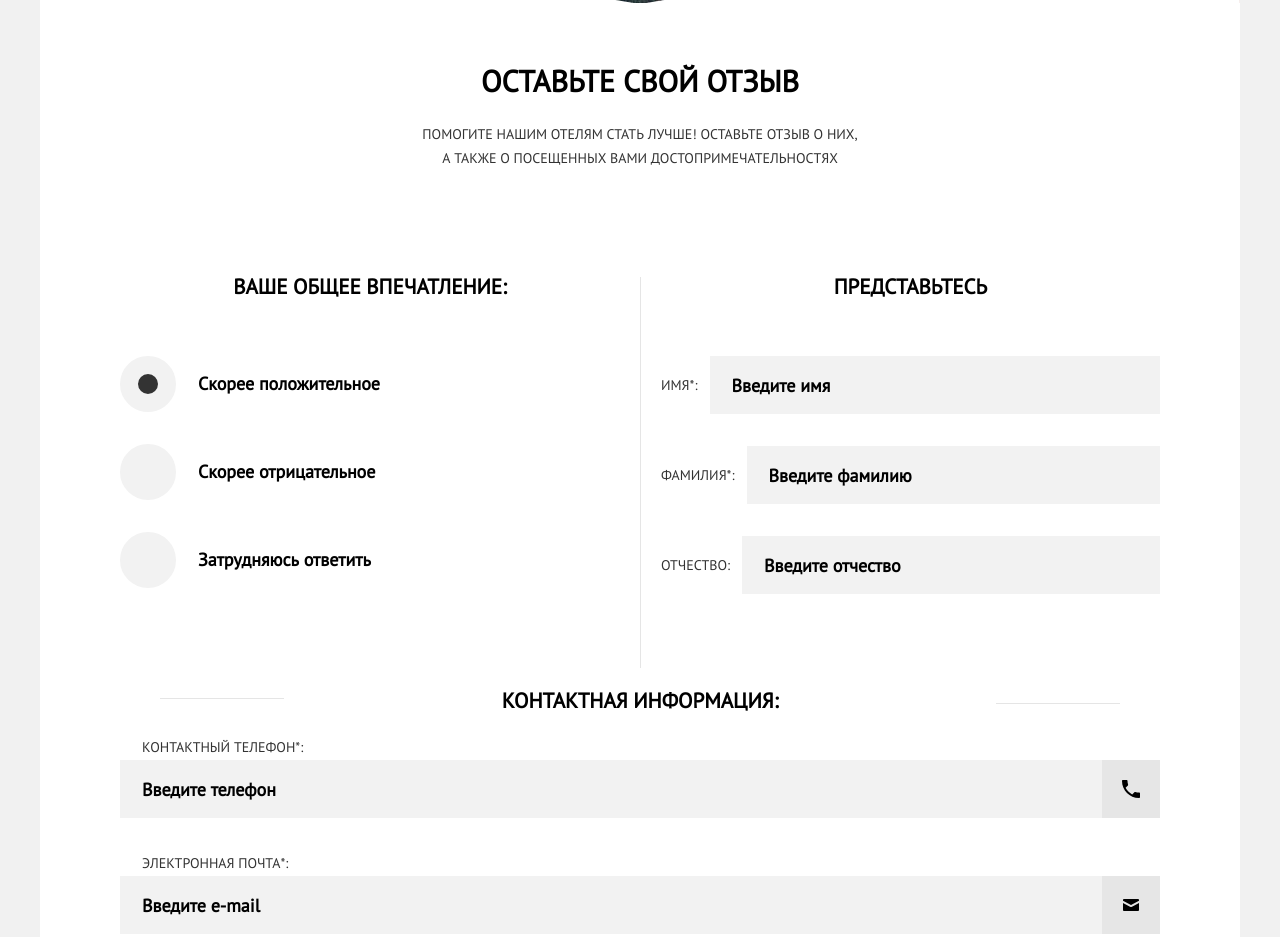
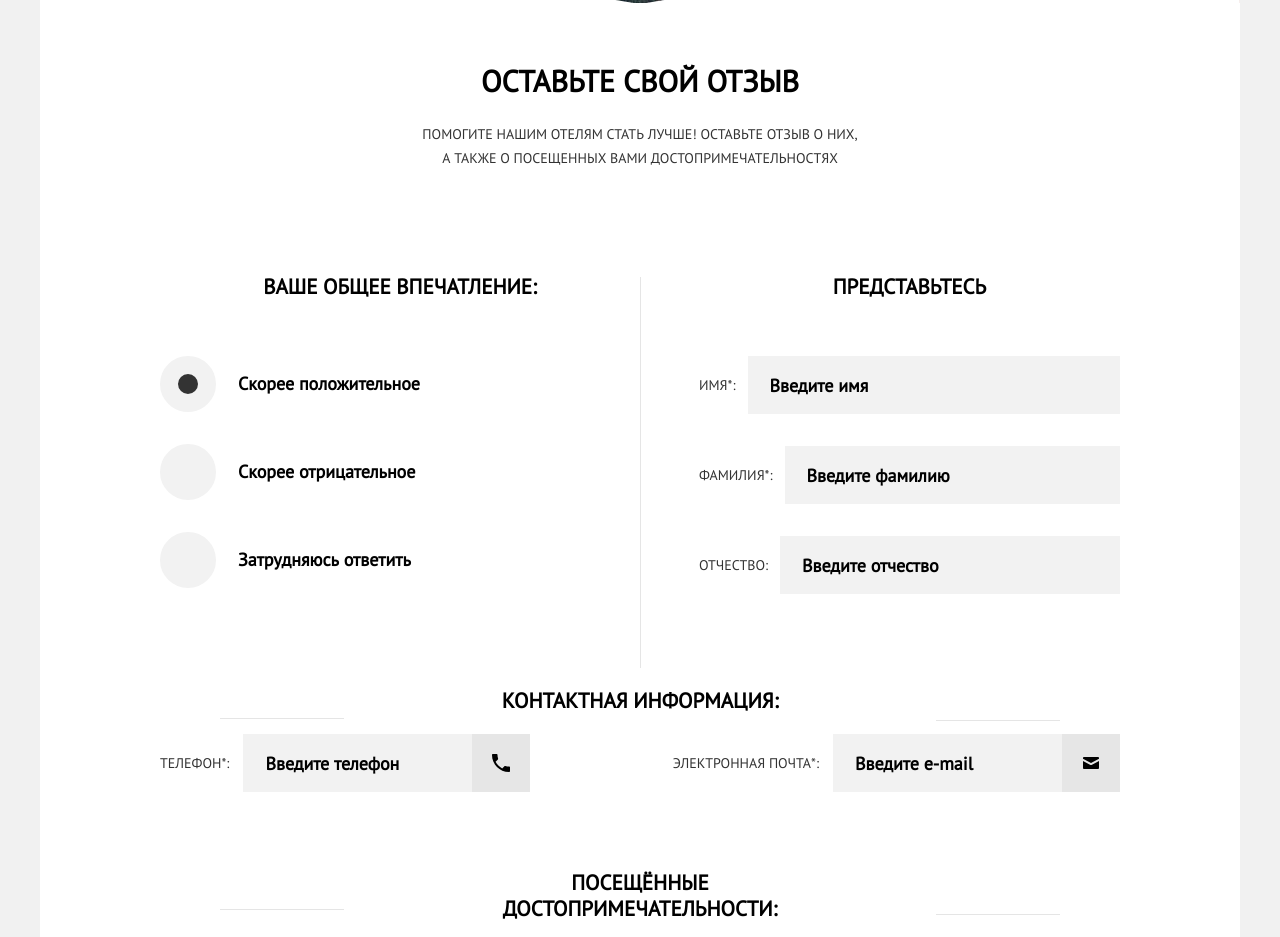
Before and after one commit to FixGN/html-school-2-project, a website: page form.html in a window 1280 px wide. Shown: the part 355-1292 px from the top of the page. Drawn offline with Linux system fonts and the light colour scheme.

Commit message:
Styles for form were added (desktop view)

```diff
--- a/form.html
+++ b/form.html
@@ -128,10 +128,11 @@
       </fieldset>
       <fieldset class="form__fieldset form__fieldset--full">
         <legend class="form__legend">Контактная информация:</legend>
-        <ul class="form__list form-list">
-          <li class="form-list__item form-item">
-            <label class="form-item__label form-label form-label--column">
-              <span class="form-label__text form-label__text--column">Контактный телефон*:</span>
+        <ul class="form__list form-list form-list--contacts">
+          <li class="form-list__item form-list__item--contacts form-item">
+            <label class="form-item__label form-label form-label--contacts">
+              <span class="form-label__text form-label__text--contacts">
+                <span class="form-label__text--disabled">Контактный </span>телефон*:</span>
               <div class="form-label__wrapper">
                 <input class="form-item__input input__text" type="tel" inputmode="tel" name="phone"
                   placeholder="Введите телефон" pattern="[7,8]{1}[0-9]{10}" required />
@@ -144,9 +145,9 @@
               </div>
             </label>
           </li>
-          <li class="form-list__item form-item">
-            <label class="form-item__label form-label form-label--column">
-              <span class="form-label__text form-label__text--column">Электронная почта*:</span>
+          <li class="form-list__item form-list__item--contacts form-item">
+            <label class="form-item__label form-label form-label--contacts">
+              <span class="form-label__text form-label__text--contacts">Электронная почта*:</span>
               <div class="form-label__wrapper">
                 <input class="form-item__input input__text" type="email" inputmode="email" name="email"
                   placeholder="Введите e-mail" pattern="[a-z0-9._%+-]+@[a-z0-9.-]+\.[a-z]{2,6}$" required />
--- a/styles/blocks/form-item.css
+++ b/styles/blocks/form-item.css
@@ -1,7 +1,3 @@
-.form-item:not(:last-child) {
-    margin-bottom: 20px;
-}
-
 .form-item__radio {
     cursor: pointer;
     width: 56px;
--- a/styles/blocks/form-label.css
+++ b/styles/blocks/form-label.css
@@ -13,7 +13,7 @@
     align-items: center;
 }
 
-.form-label--column {
+.form-label--contacts {
     flex-direction: column;
 }
 
@@ -32,7 +32,7 @@
     margin-right: 12px;
 }
 
-.form-label__text--column {
+.form-label__text--contacts {
     padding-left: 22px;
     text-align: left;
 }
@@ -42,3 +42,20 @@
     justify-content: center;
     text-align: center;
 }
+
+@media (min-width: 1200px){
+    .form-label--contacts {
+        flex-direction: row;
+        justify-content: center;
+        align-items: center;
+    }
+
+    .form-label__text--contacts {
+        padding-left: 0;
+        padding-right: 14px;
+    }
+
+    .form-label__text--disabled {
+        display: none;
+    }
+}
--- a/styles/blocks/form-list.css
+++ b/styles/blocks/form-list.css
@@ -19,3 +19,16 @@
         margin-bottom: 32px;
     }
 }
+
+@media (min-width: 1200px) {
+    .form-list--contacts {
+        display: flex;
+        flex-direction: row;
+        justify-content: space-between;
+    }
+
+    .form-list__item--contacts:not(:last-child) {
+        flex-basis: 50%;
+        margin: 0;
+    }
+}
--- a/styles/blocks/form.css
+++ b/styles/blocks/form.css
@@ -56,7 +56,7 @@
     }
 
     .form__fieldset {
-        padding-bottom: 58px;
+        padding: 0 0 58px;
     }
 
     .form__fieldset--full {
@@ -93,6 +93,7 @@
     }
 
     .form__fieldset:first-child {
+        padding-left: 58px;
         border-left: 1px solid #e5e5e5;
     }
 
@@ -108,3 +109,12 @@
         display: none;
     }
 }
+
+
+@media (min-width: 1200px){
+    .form {
+        padding: 0 120px;
+    }
+
+
+}
```
